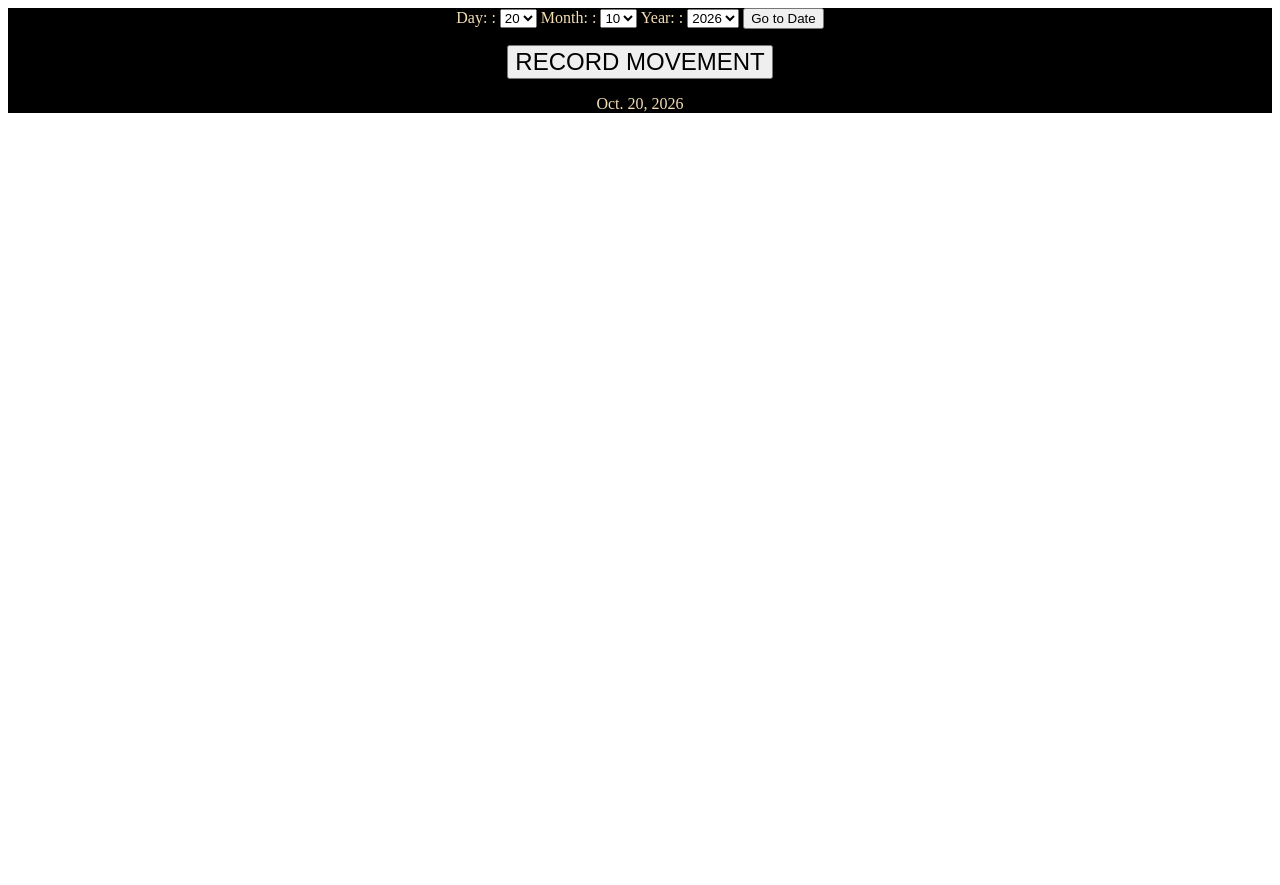
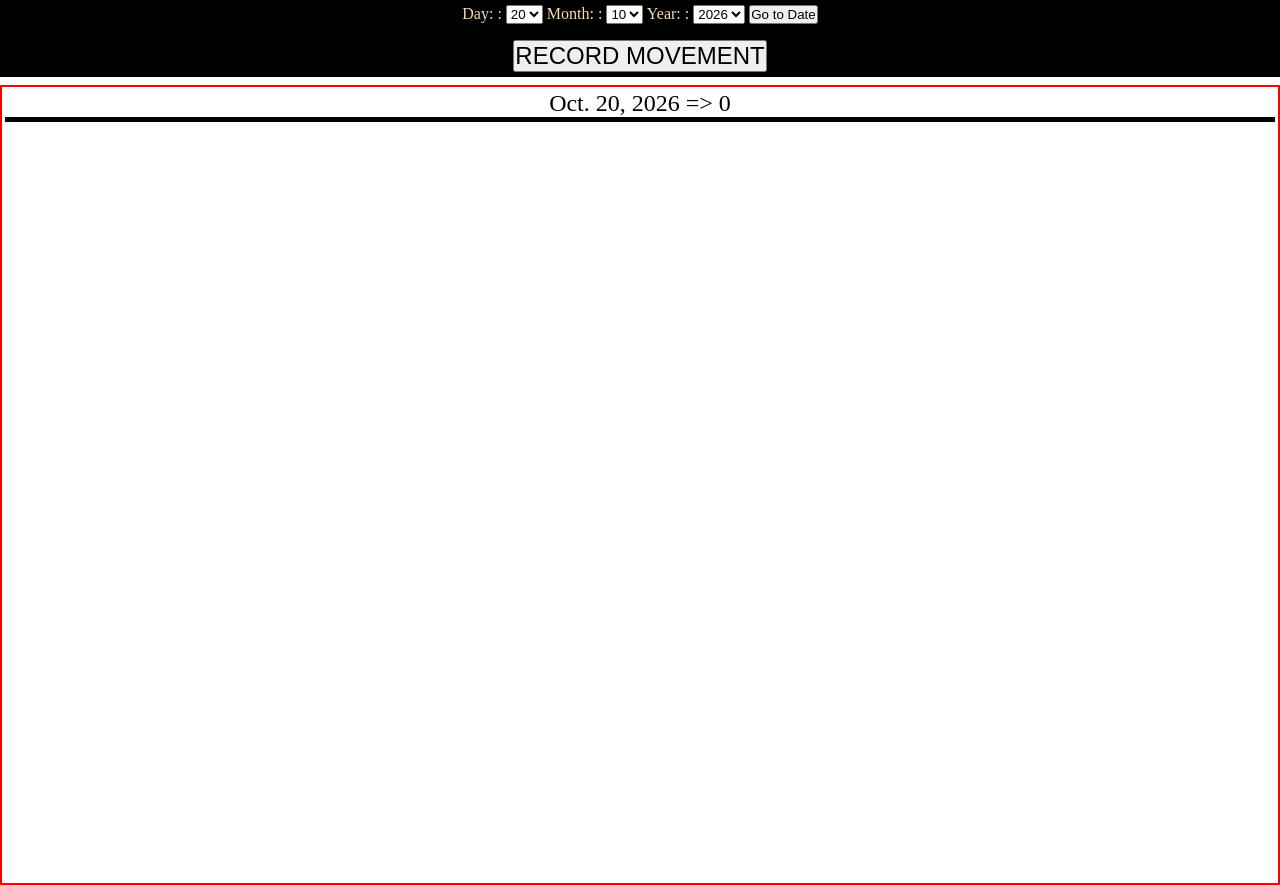
Before and after one commit to Divyam1708/baby_movement_counter, a Django app: page / in a window 1280 px wide. Before the commit the page ends 113 px from the top, so only its background shows below. Run offline with Django 5.2, Linux system fonts and the light colour scheme; data that the repository does not hold is empty.

Commit message:
Added required styles

```diff
--- a/movement/views.py
+++ b/movement/views.py
@@ -11,6 +11,7 @@ def home(request):
     movements=Movement.objects.filter(
         time__date=today
     )
+    movement_count_today=movements.count()
 
     if request.method=='POST' and 'movement-recorder' in request.POST:
         form=CreateMovement(request.POST)
@@ -47,7 +48,8 @@ def home(request):
             'movements':movements,
             'form':form,
             'go_to_date_form':go_to_date_form,
-            'today':today
+            'today':today,
+            'movement_count':movement_count_today
         }
     )
 
@@ -64,7 +66,7 @@ def DeleteMovement(request,arg_1_movement_id):
 def GoToDate(request, arg_1_dd,arg_2_mm,arg_3_yyyy):
 
     movements=Movement.objects.filter(time__date=date(arg_3_yyyy,arg_2_mm,arg_1_dd))
-
+    movement_count_today=movements.count()
     if request.method=='POST':
         form=GoToDateForm(request.POST)
         if(form.is_valid()):
@@ -89,7 +91,8 @@ def GoToDate(request, arg_1_dd,arg_2_mm,arg_3_yyyy):
         'movement/DateMovement.html',
         context={
             'movements':movements,
-            'date':f'{arg_1_dd}/ {arg_2_mm}/ {arg_3_yyyy}',
-            'form':form
+            'form':form,
+            'date':f'{arg_1_dd}/{arg_2_mm}/{arg_3_yyyy}',
+            'movement_count':movement_count_today,
         }
     )
--- /dev/null
+++ b/static/style/movement/base.css
@@ -0,0 +1,49 @@
+*{
+    margin: 0;
+    padding: 0;
+    box-sizing: border-box;
+}
+
+.top_bar{
+    position: sticky;
+    top: 0px;
+    background-color: black;
+    color: wheat; display:
+    flex; flex-direction: column;
+    justify-content: center;
+    align-items: center;
+    margin-bottom:0.5rem;
+    gap: 1rem;
+    padding-block: 0.3rem;
+}
+
+.counter_content{
+    border: 2px solid red;
+    padding: 0.2rem;
+    height: 100svh;
+}
+
+ol{
+    display: flex;
+    margin-left: 1rem;
+    margin-top: 0.5rem;
+    flex-direction: column;
+    gap: 0.2rem;
+    justify-content: center;
+    align-items: center;
+}
+
+.headline{
+    font-size: 1.5rem;
+    text-align: center;
+    border-bottom: 5px solid;
+}
+
+.time_box{
+    display:inline;
+    margin-inline: 0.3rem;
+    width: fit-content;
+    padding: 0.1rem;
+    border: 2px solid;
+
+}
--- a/templates/movement/Home.html
+++ b/templates/movement/Home.html
@@ -1,13 +1,16 @@
 <!DOCTYPE html>
+{% load static %}
 <html lang="en">
 <head>
     <meta charset="UTF-8">
     <meta name="viewport" content="width=device-width, initial-scale=1.0">
-    <title>Document</title>
+    <title>Movement on {{ today }}</title>
+    <link rel="shortcut icon" href="{% static 'media/logos/counter_icon.png' %}" type="image/png">
+    <link rel="stylesheet" href="{% static 'style/movement/base.css' %}">
 </head>
 <body>
 
-    <div style="position: sticky;top: 0px; background-color: black; color: wheat; display: flex; flex-direction: column; justify-content: center;align-items: center;margin-block:0.5rem;gap: 1rem;">
+    <div class="top_bar" >
         <div>
             <form action="" method="post">
                 {% csrf_token %}
@@ -28,19 +31,26 @@
             </form>
         </div>
 
-        <div>
-            {{ today }}
     </div>
-    </div>
+
+
+
+    <div class="counter_content">
+        <p class="headline" >
+            {{ today }} =>  {{ movement_count }}
+        </p>
         <ol type="1">
         {% for movement in movements %}
             <li>
-            {{ movement.time|time|title }}
+                <div class="time_box">
+                    {{ movement.time|time:"h : i A" }}
+                </div>
                 <a href="{% url 'movement:delete-movement' movement.id %}">
                     <button>DELETE</button>
                 </a>
             </li>
         {% endfor %}
         </ol>
+    </div>
 </body>
 </html>
```
Also changed, not shown: baby_movement_counter/settings.py (+7 -3 lines), templates/movement/DateMovement.html (+16 -4 lines). Lines whose indentation alone changed are shown as unchanged.
